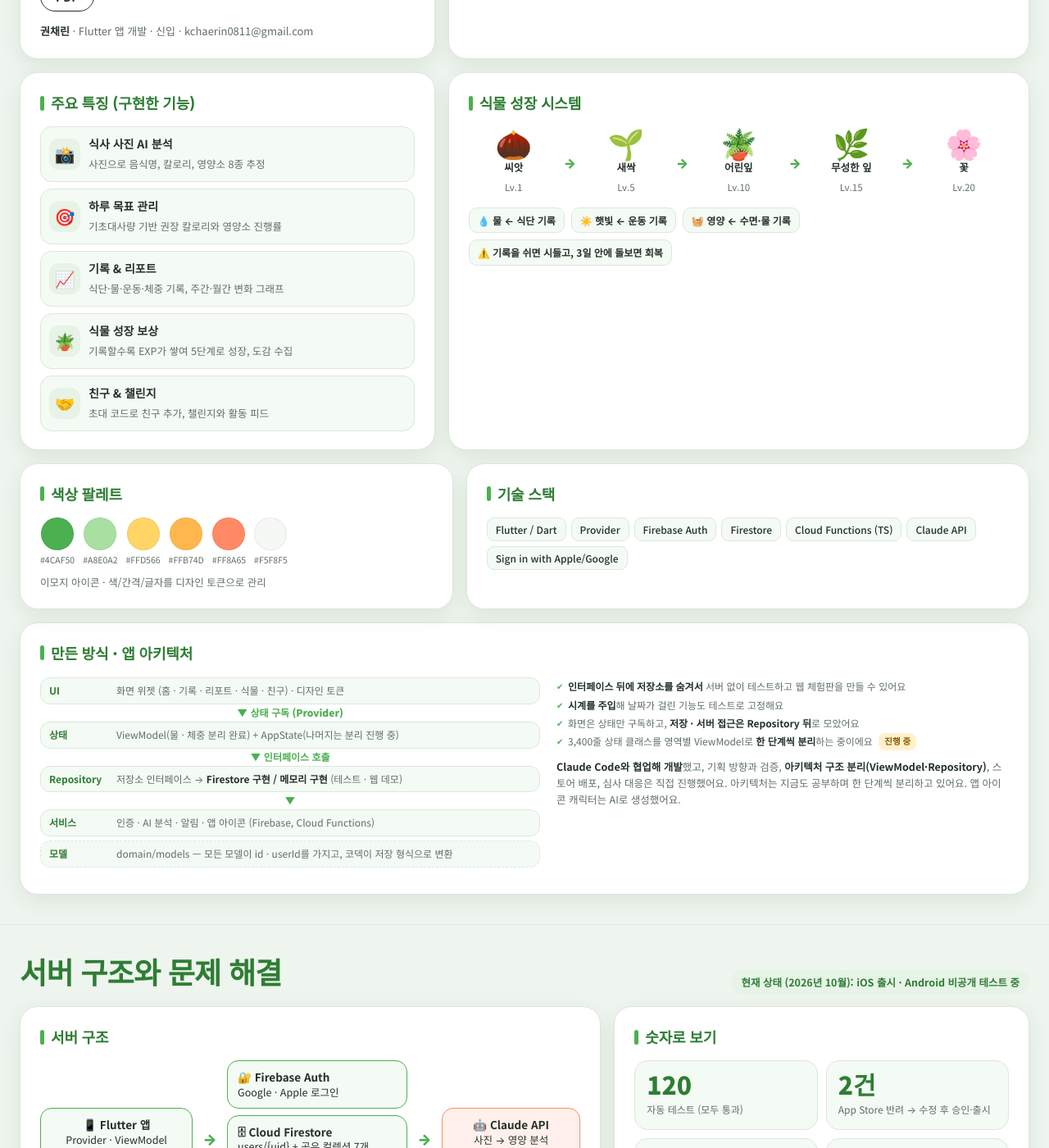
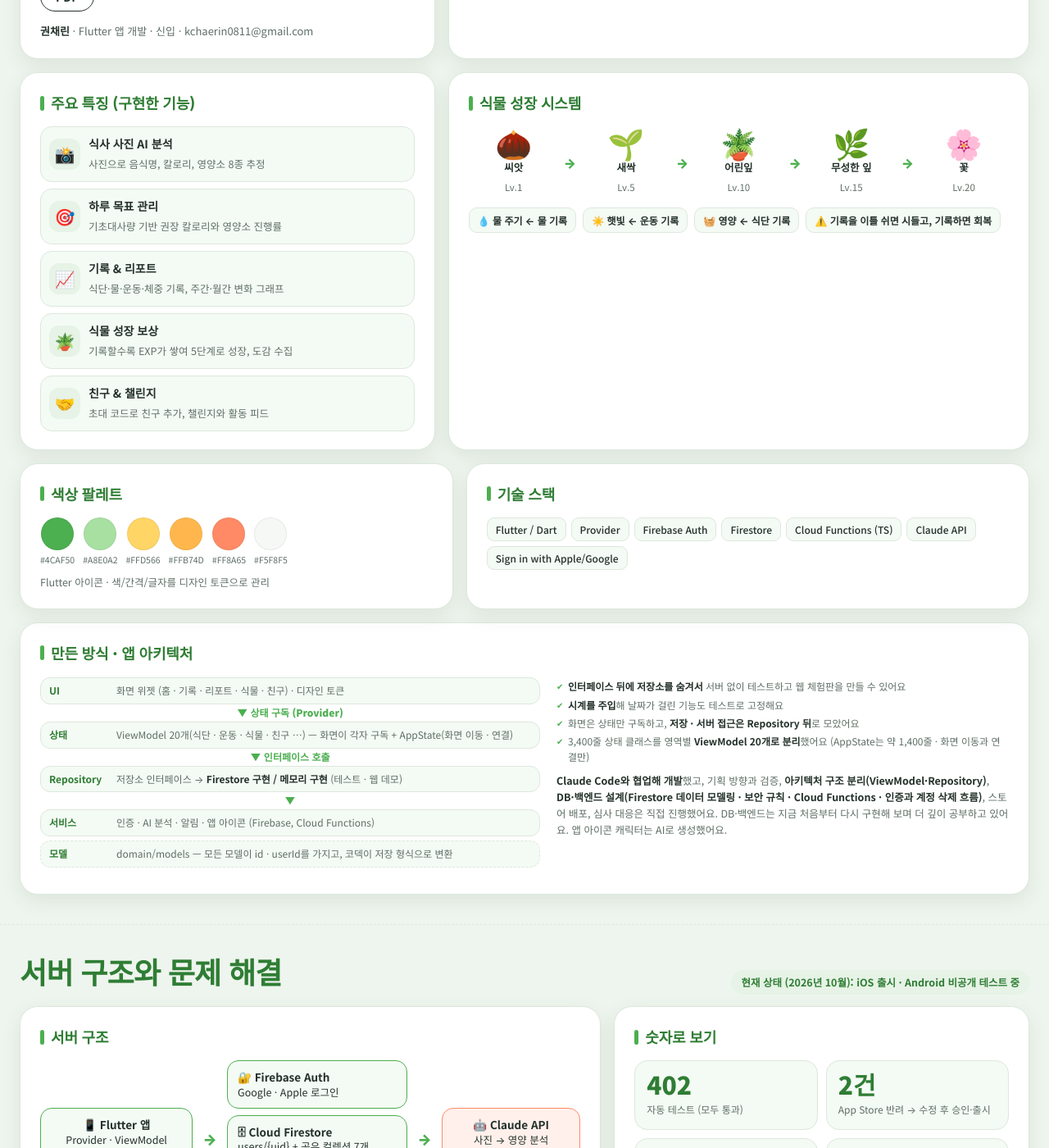
Before and after one commit to CR-KStar/diet_project, a Jekyll site: the page docs/index.html, which Jekyll copies as it is, in a window 1280 px wide and 1400 px high, scrolled down 508 px. Shown: the whole window at 82% size. Built offline with Jekyll 4.4.1, drawn with Linux system fonts in a browser that asks for light colours; some of the changed text lies outside the part shown.

Commit message:
포트폴리오에 DB·백엔드 설계를 '직접 진행' 항목에 추가하고 현재 상태(테스트 402개, ViewModel 20개, 식물 성장 규칙, Flutter 아이콘)로 문구 갱신, PDF 재생성
Co-Authored-By: Claude Sonnet 5.5 <noreply@anthropic.com>

```diff
--- a/docs/index.html
+++ b/docs/index.html
@@ -238,7 +238,7 @@
         <div class="stage"><div class="em">🌿</div><b>무성한 잎</b><small>Lv.15</small></div><div class="arrow">→</div>
         <div class="stage"><div class="em">🌸</div><b>꽃</b><small>Lv.20</small></div>
       </div>
-      <div class="axes"><span>💧 물 ← 식단 기록</span><span>☀️ 햇빛 ← 운동 기록</span><span>🧺 영양 ← 수면·물 기록</span><span>⚠️ 기록을 쉬면 시들고, 3일 안에 돌보면 회복</span></div>
+      <div class="axes"><span>💧 물 주기 ← 물 기록</span><span>☀️ 햇빛 ← 운동 기록</span><span>🧺 영양 ← 식단 기록</span><span>⚠️ 기록을 이틀 쉬면 시들고, 기록하면 회복</span></div>
     </div>
   </div>
 
@@ -249,7 +249,7 @@
         <div><b style="background:#FFD566"></b>#FFD566</div><div><b style="background:#FFB74D"></b>#FFB74D</div>
         <div><b style="background:#FF8A65"></b>#FF8A65</div><div><b style="background:#F5F8F5"></b>#F5F8F5</div>
       </div>
-      <p class="how" style="margin-top:8px">이모지 아이콘 · 색/간격/글자를 디자인 토큰으로 관리</p></div>
+      <p class="how" style="margin-top:8px">Flutter 아이콘 · 색/간격/글자를 디자인 토큰으로 관리</p></div>
     <div class="card"><h3 class="ttl">기술 스택</h3>
       <div class="tags"><span class="tag">Flutter / Dart</span><span class="tag">Provider</span><span class="tag">Firebase Auth</span><span class="tag">Firestore</span><span class="tag">Cloud Functions (TS)</span><span class="tag">Claude API</span><span class="tag">Sign in with Apple/Google</span></div></div>
 
@@ -262,7 +262,7 @@
         <div class="arch">
           <div class="layer"><b>UI</b><span>화면 위젯 (홈 · 기록 · 리포트 · 식물 · 친구) · 디자인 토큰</span></div>
           <div class="down">▼ 상태 구독 (Provider)</div>
-          <div class="layer"><b>상태</b><span>ViewModel(물 · 체중 분리 완료) + AppState(나머지는 분리 진행 중)</span></div>
+          <div class="layer"><b>상태</b><span>ViewModel 20개(식단 · 운동 · 식물 · 친구 …) — 화면이 각자 구독 + AppState(화면 이동 · 연결)</span></div>
           <div class="down">▼ 인터페이스 호출</div>
           <div class="layer"><b>Repository</b><span>저장소 인터페이스 → <b style="color:var(--ink)">Firestore 구현 / 메모리 구현</b> (테스트 · 웹 데모)</span></div>
           <div class="down">▼</div>
@@ -275,9 +275,9 @@
           <li><b>인터페이스 뒤에 저장소를 숨겨서</b> 서버 없이 테스트하고 웹 체험판을 만들 수 있어요</li>
           <li><b>시계를 주입</b>해 날짜가 걸린 기능도 테스트로 고정해요</li>
           <li>화면은 상태만 구독하고, <b>저장 · 서버 접근은 Repository 뒤</b>로 모았어요</li>
-          <li>3,400줄 상태 클래스를 영역별 ViewModel로 <b>한 단계씩 분리</b>하는 중이에요 <span class="wip">진행 중</span></li>
+          <li>3,400줄 상태 클래스를 영역별 <b>ViewModel 20개로 분리</b>했어요 (AppState는 약 1,400줄 · 화면 이동과 연결만)</li>
         </ul>
-        <p class="how"><b>Claude Code와 협업해 개발</b>했고, 기획 방향과 검증, <b>아키텍처 구조 분리(ViewModel·Repository)</b>, 스토어 배포, 심사 대응은 직접 진행했어요. 아키텍처는 지금도 공부하며 한 단계씩 분리하고 있어요. 앱 아이콘 캐릭터는 AI로 생성했어요.</p>
+        <p class="how"><b>Claude Code와 협업해 개발</b>했고, 기획 방향과 검증, <b>아키텍처 구조 분리(ViewModel·Repository)</b>, <b>DB·백엔드 설계(Firestore 데이터 모델링 · 보안 규칙 · Cloud Functions · 인증과 계정 삭제 흐름)</b>, 스토어 배포, 심사 대응은 직접 진행했어요. DB·백엔드는 지금 처음부터 다시 구현해 보며 더 깊이 공부하고 있어요. 앱 아이콘 캐릭터는 AI로 생성했어요.</p>
       </div>
     </div>
   </div>
@@ -310,7 +310,7 @@
     <div class="card">
       <h3 class="ttl">숫자로 보기</h3>
       <div class="nums">
-        <div class="num"><b>120</b><span>자동 테스트 (모두 통과)</span></div>
+        <div class="num"><b>402</b><span>자동 테스트 (모두 통과)</span></div>
         <div class="num"><b>2건</b><span>App Store 반려 → 수정 후 승인·출시</span></div>
         <div class="num"><b>12명</b><span>Google Play 비공개 테스트</span></div>
         <div class="num"><b>8개</b><span>컬렉션별 보안 규칙 (내 기록 + 공유 7)</span></div>
@@ -333,9 +333,9 @@
     <article class="cs"><h3><em>04</em>계정 수명주기와 데이터 삭제</h3>
       <ul><li>Apple 로그인 <b>nonce(SHA-256)</b>, 삭제 순서: 재인증 → 토큰 철회 → 데이터 삭제 → 계정 삭제</li>
       <li>빠뜨린 소셜 데이터를 찾아 저장소 · <b>보안 규칙</b> · 처방침 문구를 함께 수정하고 테스트로 보호</li></ul></article>
-    <article class="cs"><h3><em>05</em>Repository 추상화와 테스트 <span class="wip">구조 분리 진행 중</span></h3>
+    <article class="cs"><h3><em>05</em>Repository 추상화와 테스트</h3>
       <ul><li>저장소 인터페이스에 <b>Firestore · 메모리</b> 두 구현 → 서버 없이 테스트 · 웹 데모</li>
-      <li><b>시계 주입</b>으로 날짜를 고정하는 테스트, 3,400줄 상태 클래스를 영역별 ViewModel로 분리 중</li></ul></article>
+      <li><b>시계 주입</b>으로 날짜를 고정하는 테스트, 3,400줄 상태 클래스를 영역별 ViewModel로 분리 완료</li></ul></article>
     <article class="cs"><h3><em>06</em>사용자 경험의 세부 완성도</h3>
       <ul><li>기록 여부에 따라 바뀌는 <b>동적 앱 아이콘</b>(iOS 대체 아이콘 · Android activity-alias)</li>
       <li>글자 크기 배율 · 디자인 토큰 · 화면 오버플로 점검, 로그인 없는 <b>웹 체험판</b></li></ul></article>
@@ -346,7 +346,7 @@
       <h3 class="ttl">개발 · 배포 흐름</h3>
       <div class="tl">
         <div><b>설계·구현</b>Flutter + Firebase</div>
-        <div><b>테스트</b>120개 통과</div>
+        <div><b>테스트</b>402개 통과</div>
         <div><b>내부 배포</b>TestFlight · Play 내부</div>
         <div><b>App Store 출시</b>반려 2건 수정 후 승인</div>
         <div class="now"><b>Play</b>비공개 테스트 진행 중</div>
@@ -355,7 +355,7 @@
     <div class="card">
       <h3 class="ttl">다음 계획</h3>
       <ul class="road">
-        <li><b>식단 ViewModel</b> 분리 마무리</li>
+        <li><b>화면 이동 상태</b> 분리 · <b>테마(ThemeData)</b> 정리</li>
         <li><b>보안 규칙 테스트</b> (에뮬레이터)</li>
         <li><b>AI 함수 인증 · 호출 횟수 제한</b></li>
         <li>친구 삭제 · 신고 기능</li>
```
Also changed, not shown: 2 other files.
